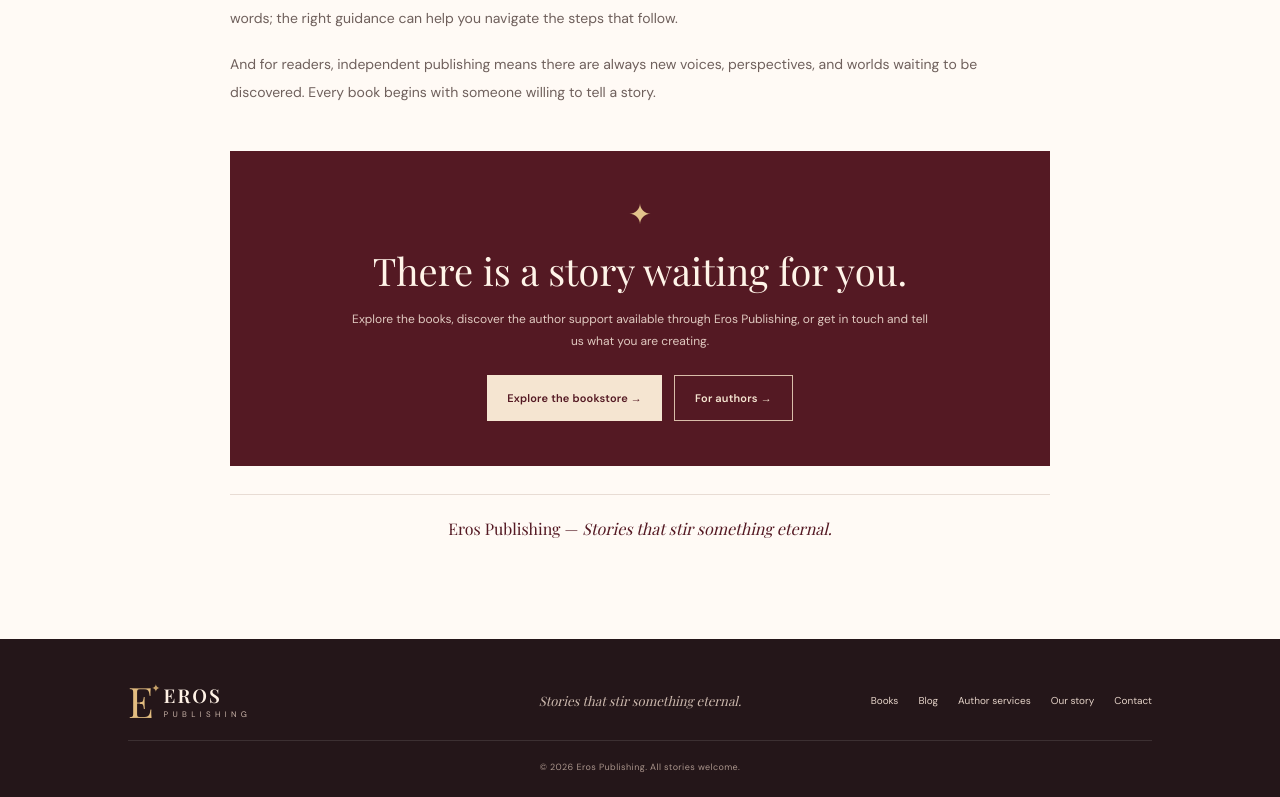
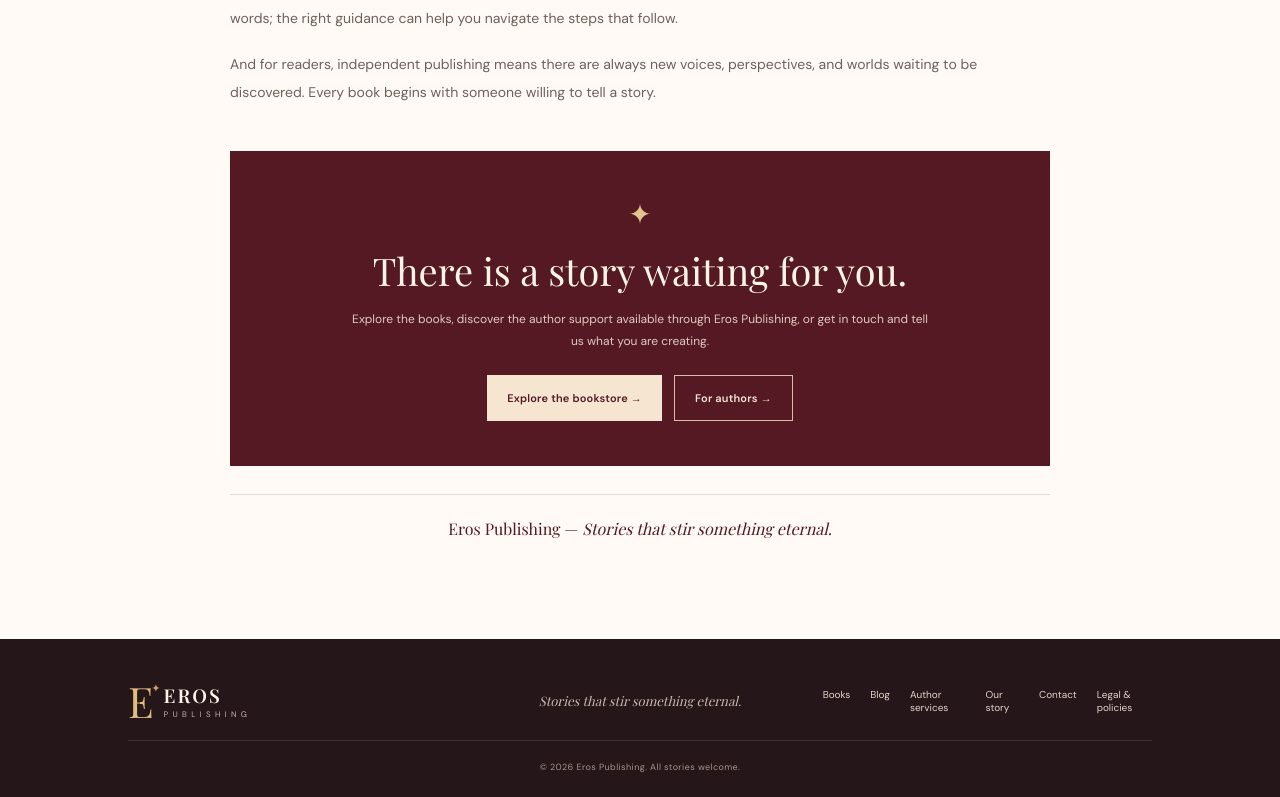
Before and after one commit to erospublish-bit/eros-publishing, a Next.js app: page /blog in a window 1280 px wide. Shown: the part 2037-2834 px from the top of the page. Built offline with nearby package versions, Linux system fonts and the light colour scheme; a web font is replaced by a local one.

Commit message:
Add legal policies link to site footer

```diff
--- a/components/PageShell.tsx
+++ b/components/PageShell.tsx
@@ -22,7 +22,7 @@ export function PageShell({ eyebrow, title, accent, intro, children }: PageShell
       <footer className="site-footer">
         <Link href="/" className="brand footer-brand"><span className="brand-mark">E<span>✦</span></span><span className="brand-copy"><strong>EROS</strong><small>P U B L I S H I N G</small></span></Link>
         <p>Stories that stir something eternal.</p>
-        <div className="footer-links"><Link href="/books">Books</Link><Link href="/blog">Blog</Link><Link href="/author-services">Author services</Link><Link href="/about">Our story</Link><Link href="/contact">Contact</Link></div>
+        <div className="footer-links"><Link href="/books">Books</Link><Link href="/blog">Blog</Link><Link href="/author-services">Author services</Link><Link href="/about">Our story</Link><Link href="/contact">Contact</Link><Link href="/legal">Legal & policies</Link></div>
         <small className="copyright">© {new Date().getFullYear()} Eros Publishing. All stories welcome.</small>
       </footer>
     </>
```
